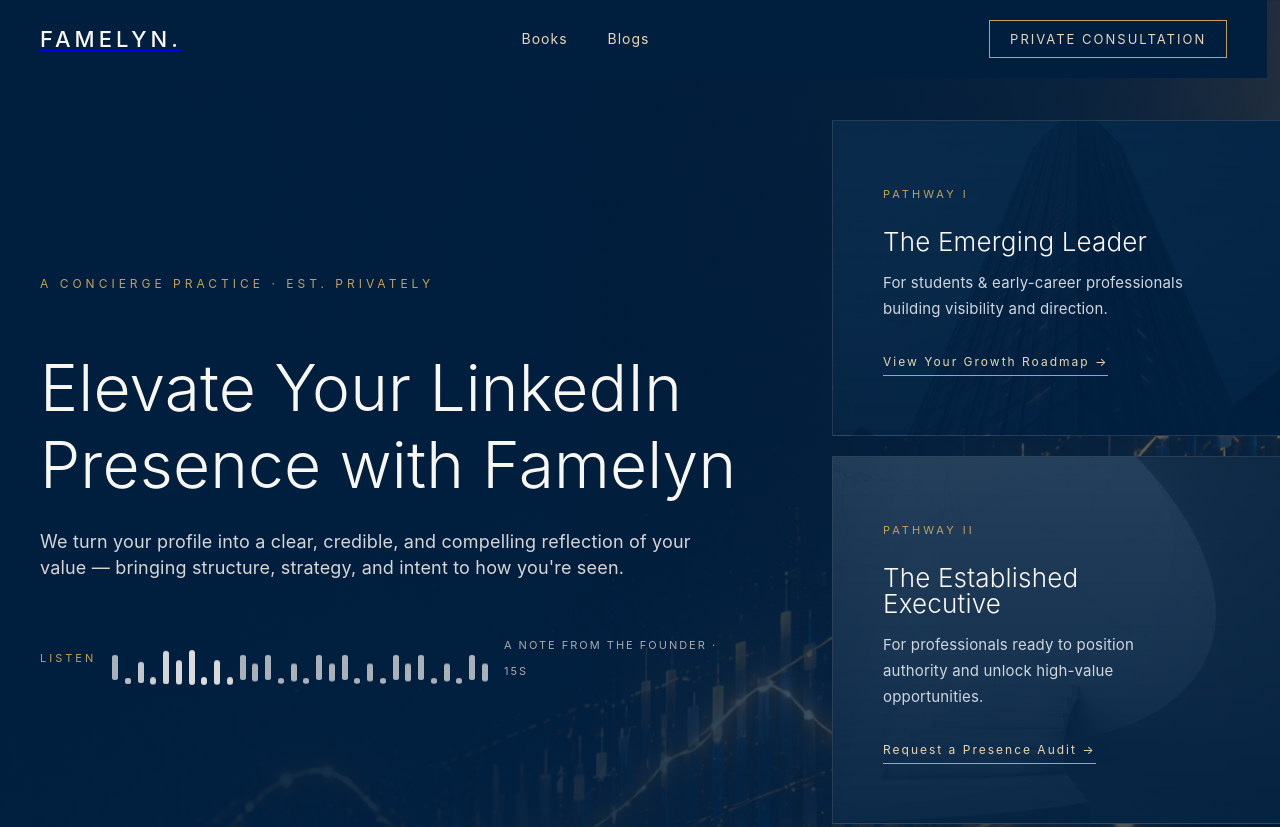
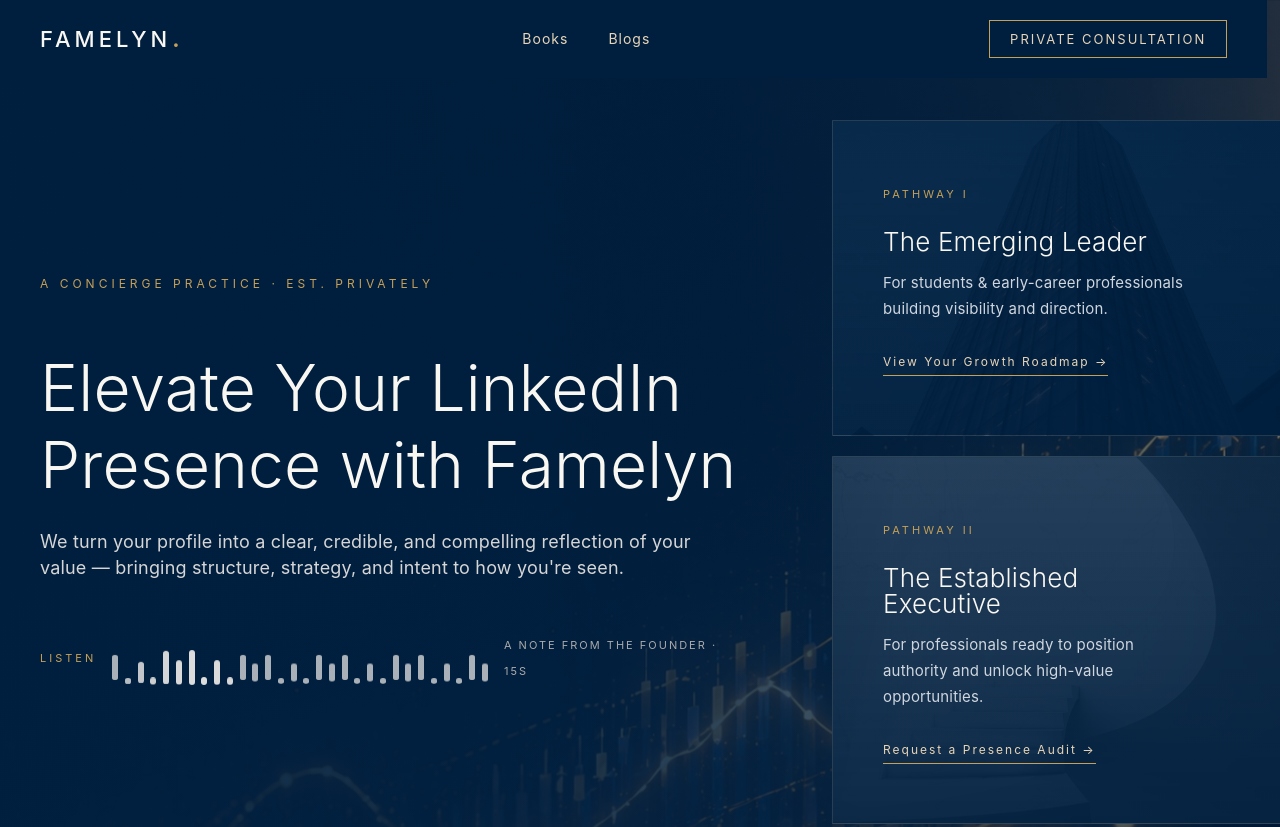
Before and after one commit to madhu-famelyn/Famelyn-updaed, a React (Vite) app in the folder famelyn/: page / in a window 1280 px wide. Shown: the top 827 px of the page. Built offline with nearby package versions, Linux system fonts and the light colour scheme.

Commit message:
updated code

```diff
--- a/famelyn/src/Pages/Header/Header.css
+++ b/famelyn/src/Pages/Header/Header.css
@@ -18,6 +18,28 @@
   box-sizing: border-box;
 }
 
+
+/* LOGO LINK */
+.logo-link {
+  text-decoration: none;
+}
+
+/* LOGO */
+.logo {
+  font-size: 22px;
+  letter-spacing: 4px;
+  color: #F9F7F2;
+  display: flex;
+  align-items: center;
+  font-weight: 500;
+}
+
+/* GOLD DOT */
+.logo-dot {
+  color: #C5A059;
+  margin-left: 1px;
+  font-weight: 700;
+}
 /* CONTAINER */
 .header-container {
   display: flex;
```
